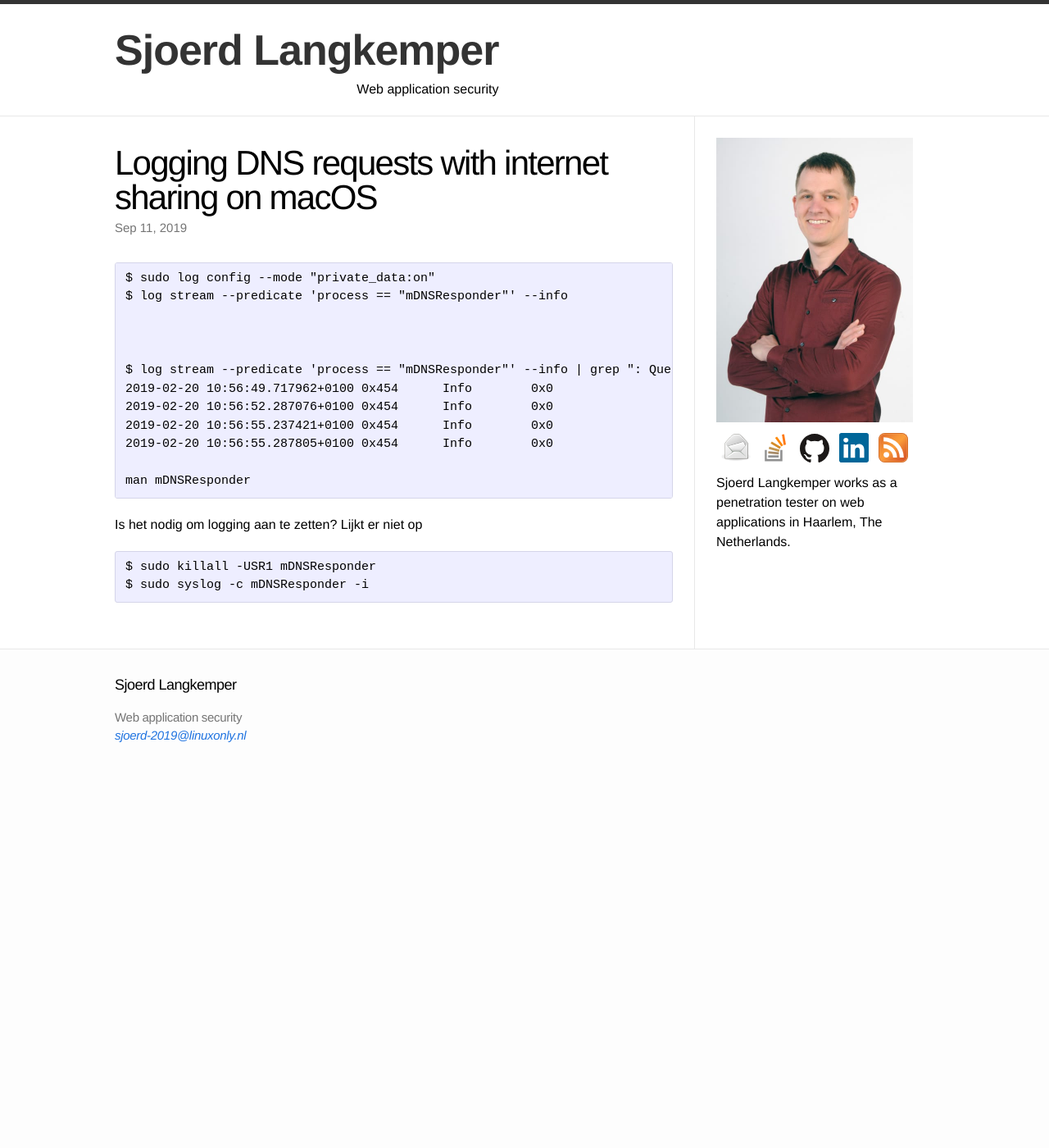
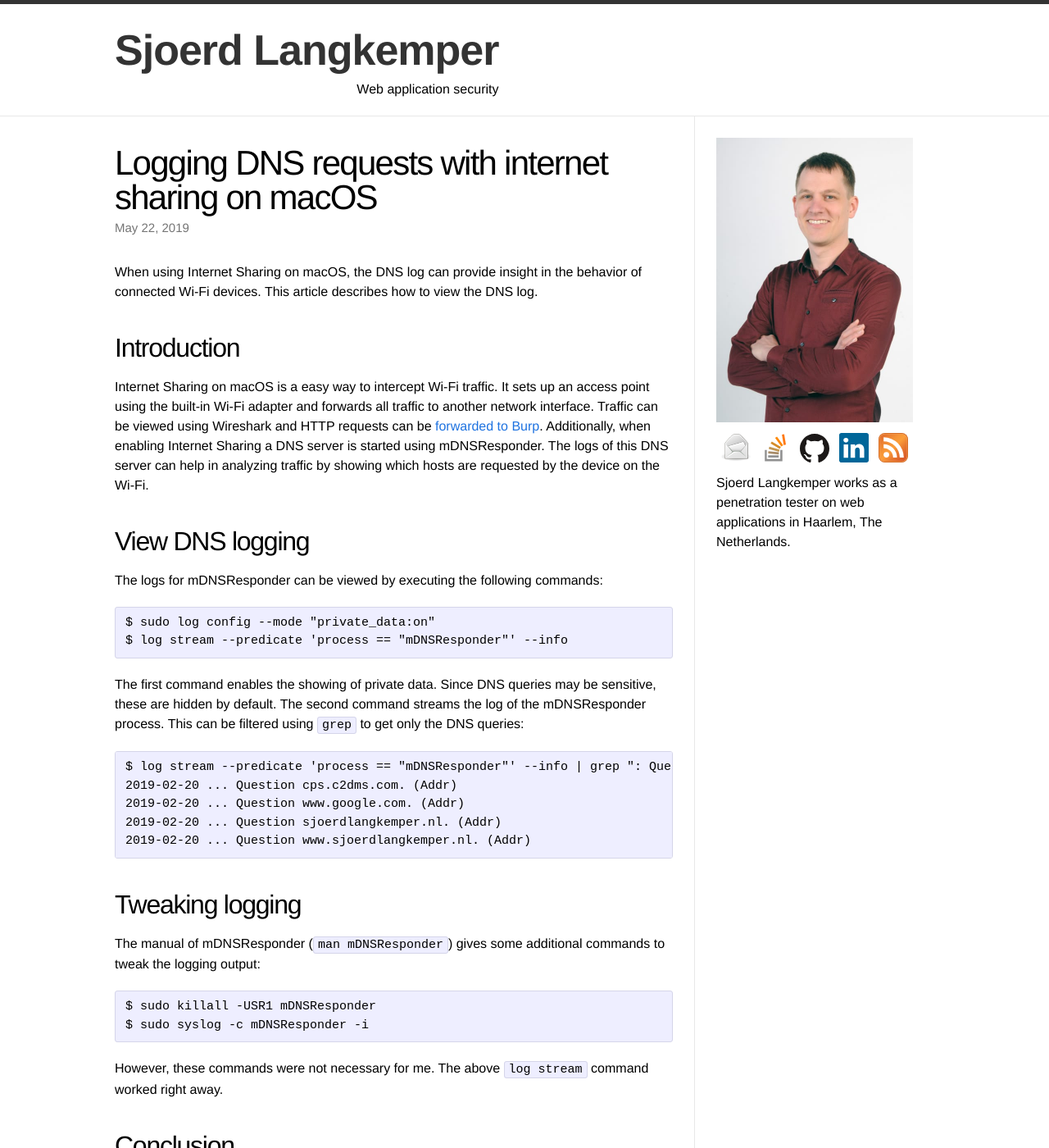
Before and after one commit to Sjord/Sjord.github.io, a Jekyll site: the page built from _posts/2019-02-20-logging-dns-requests-with-internet-sharing-on-macos.md, in a window 1280 px wide and 1400 px high. Shown: the whole window at 82% size. Built offline with Jekyll 4.4.1, drawn with Linux system fonts in a browser that asks for light colours; some of the changed text lies outside the part shown.

Commit message:
Finish post

```diff
--- a/_posts/2019-02-20-logging-dns-requests-with-internet-sharing-on-macos.md
+++ b/_posts/2019-02-20-logging-dns-requests-with-internet-sharing-on-macos.md
@@ -2,24 +2,39 @@
 layout: post
 title: "Logging DNS requests with internet sharing on macOS"
 thumbnail: bookkeeping-480.jpg
-date: 2019-09-11
+date: 2019-05-22
 ---
 
+When using Internet Sharing on macOS, the DNS log can provide insight in the behavior of connected Wi-Fi devices. This article describes how to view the DNS log.
+
+## Introduction
+
+Internet Sharing on macOS is a easy way to intercept Wi-Fi traffic. It sets up an access point using the built-in Wi-Fi adapter and forwards all traffic to another network interface. Traffic can be viewed using Wireshark and HTTP requests can be [forwarded to Burp](/2016/08/04/intercepting-requests-from-a-smartphone/). Additionally, when enabling Internet Sharing a DNS server is started using mDNSResponder. The logs of this DNS server can help in analyzing traffic by showing which hosts are requested by the device on the Wi-Fi.
+
+## View DNS logging
+
+The logs for mDNSResponder can be viewed by executing the following commands:
 
     $ sudo log config --mode "private_data:on"
     $ log stream --predicate 'process == "mDNSResponder"' --info
 
-
+The first command enables the showing of private data. Since DNS queries may be sensitive, these are hidden by default. The second command streams the log of the mDNSResponder process. This can be filtered using `grep` to get only the DNS queries:
 
     $ log stream --predicate 'process == "mDNSResponder"' --info | grep ": Question"
-    2019-02-20 10:56:49.717962+0100 0x454      Info        0x0                  197    0    mDNSResponder: [com.apple.mDNSResponder:AllINFO] ProxyCallbackCommon: Question cps.c2dms.com. (Addr)
-    2019-02-20 10:56:52.287076+0100 0x454      Info        0x0                  197    0    mDNSResponder: [com.apple.mDNSResponder:AllINFO] ProxyCallbackCommon: Question www.google.com. (Addr)
-    2019-02-20 10:56:55.237421+0100 0x454      Info        0x0                  197    0    mDNSResponder: [com.apple.mDNSResponder:AllINFO] ProxyCallbackCommon: Question sjoerdlangkemper.nl. (Addr)
-    2019-02-20 10:56:55.287805+0100 0x454      Info        0x0                  197    0    mDNSResponder: [com.apple.mDNSResponder:AllINFO] ProxyCallbackCommon: Question www.sjoerdlangkemper.nl. (Addr)
+    2019-02-20 ... Question cps.c2dms.com. (Addr)
+    2019-02-20 ... Question www.google.com. (Addr)
+    2019-02-20 ... Question sjoerdlangkemper.nl. (Addr)
+    2019-02-20 ... Question www.sjoerdlangkemper.nl. (Addr)
 
-    man mDNSResponder
+## Tweaking logging
 
-Is het nodig om logging aan te zetten? Lijkt er niet op
+The manual of mDNSResponder (`man mDNSResponder`) gives some additional commands to tweak the logging output:
 
     $ sudo killall -USR1 mDNSResponder
     $ sudo syslog -c mDNSResponder -i
+
+However, these commands were not necessary for me. The above `log stream` command worked right away.
+
+## Conclusion
+
+With a simple command the log of mDNSResponder can be viewed, which may provide an easier way to view DNS queries than with Wireshark.
```
